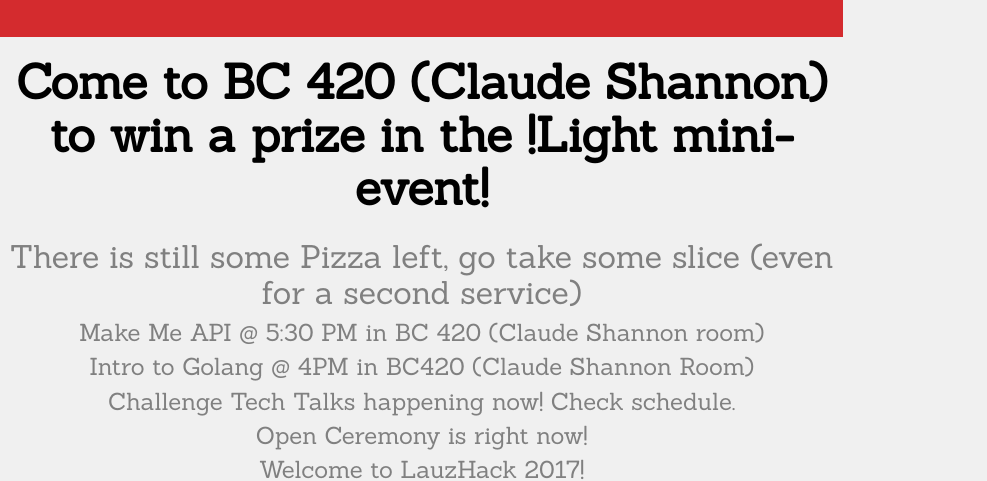
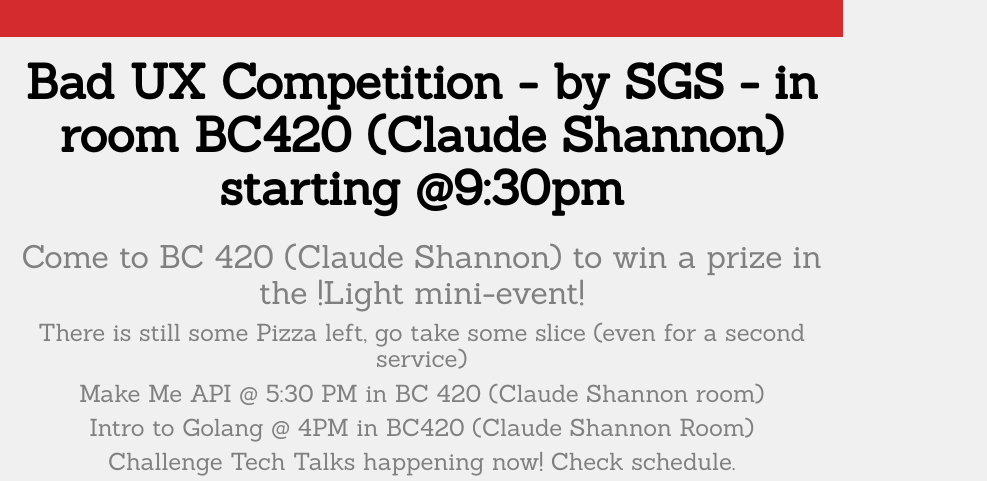
Before and after one commit to LauzHack/Lauzhacklivepage.github.io, a plain HTML site: page index.html in a window 1280 px wide. Shown: the part 131-612 px from the top of the page, 0-987 px from the left. Drawn offline with nearby package versions, Linux system fonts and the light colour scheme.

Commit message:
Update the live view.

```diff
--- a/index.html
+++ b/index.html
@@ -25,8 +25,9 @@
 
 
 <!-- INSERT ITEMS HERE -->
-<h2>Come to BC 420 (Claude Shannon) to win a prize in the !Light mini-event!</h2>
-<h3>There is still some Pizza left, go take some slice (even for a second service)</h3>
+<h2>Bad UX Competition - by SGS - in room BC420 (Claude Shannon) starting @9:30pm</h2>
+<h3>Come to BC 420 (Claude Shannon) to win a prize in the !Light mini-event!</h3>
+<h4>There is still some Pizza left, go take some slice (even for a second service)</h4>
 <h4>Make Me API @ 5:30 PM in BC 420 (Claude Shannon room)</h4>
 <h4>Intro to Golang @ 4PM in BC420 (Claude Shannon Room)</h4>
 <h4>Challenge Tech Talks happening now! Check schedule.</h4>
```
